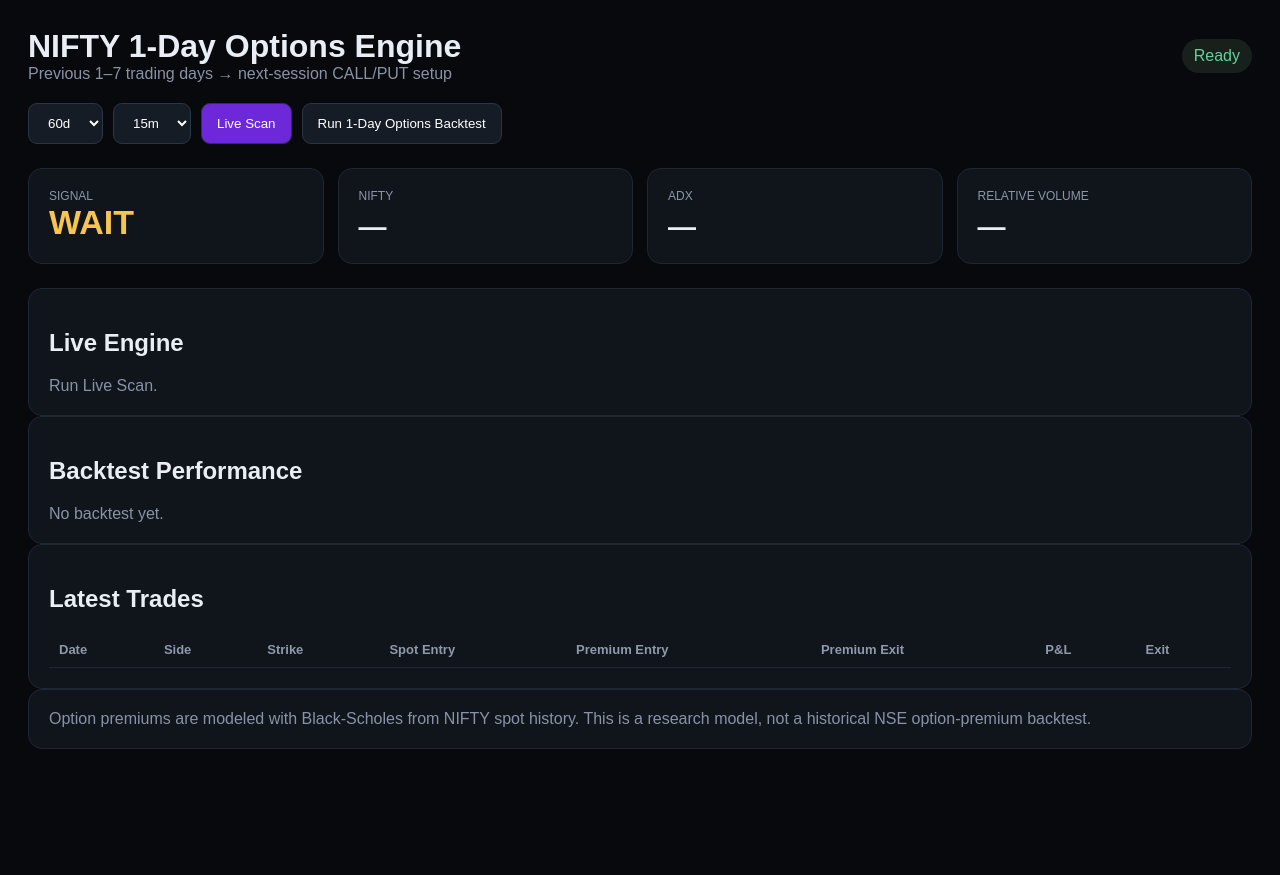
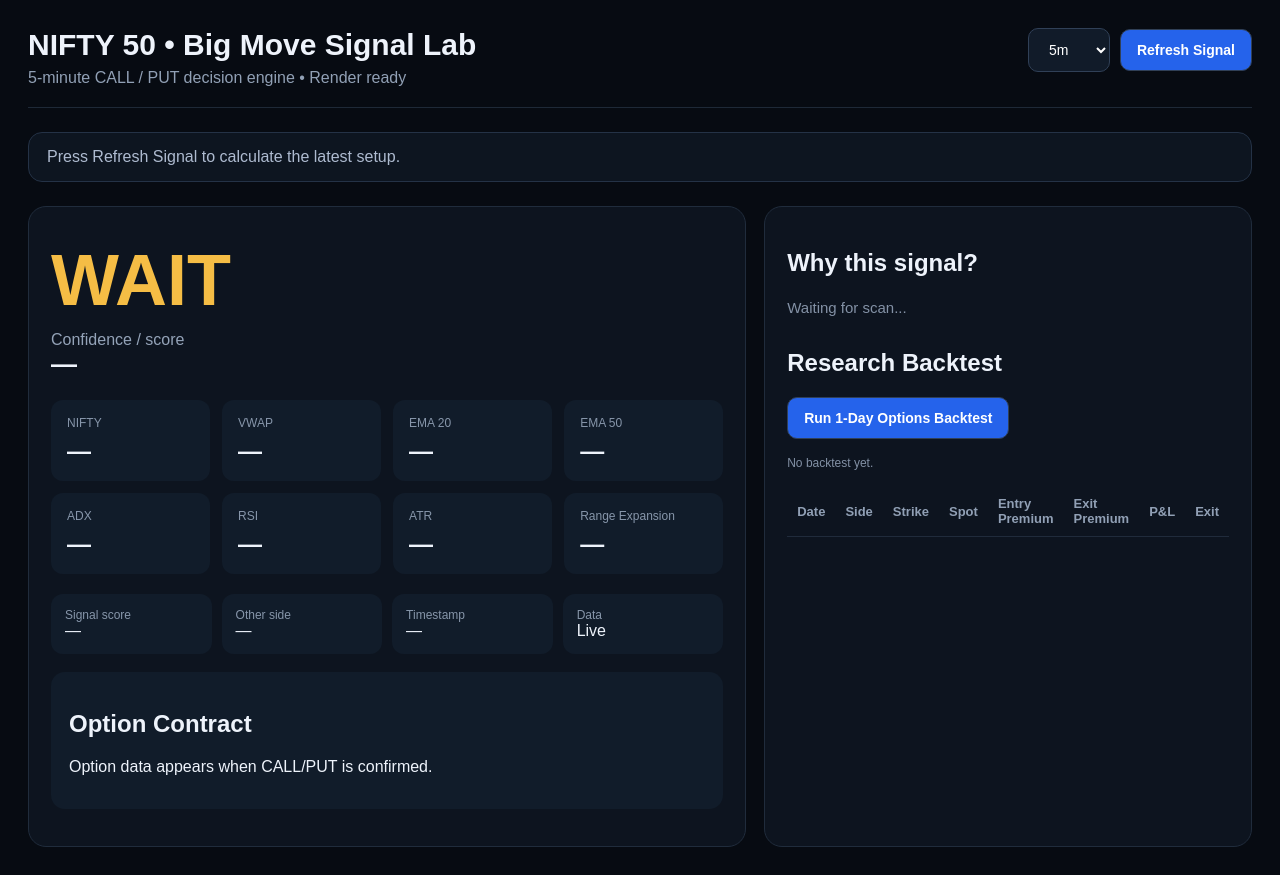
Before and after one commit to chandraprakashpacharya-cloud/nifty-big-move-lab, a plain HTML site: page static/index.html in a window 1280 px wide. Before the commit the page ends 800 px from the top, so only its background shows below. Drawn offline with nearby package versions, Linux system fonts and the light colour scheme.

Commit message:
Update index.html

```diff
--- a/static/index.html
+++ b/static/index.html
@@ -1,29 +1,168 @@
-<!doctype html><html><head><meta charset="utf-8"><meta name="viewport" content="width=device-width,initial-scale=1">
-<title>NIFTY 1-Day Options Engine</title><script src="https://cdn.jsdelivr.net/npm/chart.js"></script>
+<!doctype html>
+<html>
+<head>
+<meta charset="utf-8">
+<meta name="viewport" content="width=device-width,initial-scale=1">
+<title>NIFTY 50 • Big Move Signal Lab</title>
 <style>
-*{box-sizing:border-box}body{margin:0;background:#07090d;color:#e9edf5;font-family:Arial,sans-serif}.c{max-width:1400px;margin:auto;padding:28px}
-.top{display:flex;justify-content:space-between;align-items:center}.muted{color:#8993a5}h1{margin:0}.grid{display:grid;grid-template-columns:repeat(4,1fr);gap:14px;margin:24px 0}
-.card,.panel{background:#10141b;border:1px solid #202734;border-radius:14px;padding:20px}.label{font-size:12px;color:#8c96a8;text-transform:uppercase}.value{font-size:28px;font-weight:700;margin-top:8px}.signal{font-size:34px;font-weight:800}.call{color:#36d399}.put{color:#ff6b81}.wait{color:#f5c451}
-.controls{display:flex;gap:10px;flex-wrap:wrap;margin:20px 0}button,select{background:#161c25;border:1px solid #2c3544;color:#fff;padding:11px 15px;border-radius:9px}button{cursor:pointer}.primary{background:#6d28d9}
-.status{padding:8px 12px;border-radius:999px;background:#18201b;color:#61d39b}table{width:100%;border-collapse:collapse}th,td{padding:10px;border-bottom:1px solid #202734;text-align:left;font-size:13px}th{color:#8f99aa}
-@media(max-width:900px){.grid{grid-template-columns:repeat(2,1fr)}}@media(max-width:600px){.grid{grid-template-columns:1fr}.c{padding:15px}}
-</style></head><body><div class="c">
-<div class="top"><div><h1>NIFTY 1-Day Options Engine</h1><div class="muted">Previous 1–7 trading days → next-session CALL/PUT setup</div></div><span id="status" class="status">Ready</span></div>
-<div class="controls"><select id="period"><option>30d</option><option selected>60d</option><option>90d</option></select>
-<select id="interval"><option>5m</option><option selected>15m</option><option>30m</option><option>60m</option></select>
-<button class="primary" onclick="scan()">Live Scan</button><button onclick="bt()">Run 1-Day Options Backtest</button></div>
-<div class="grid"><div class="card"><div class="label">Signal</div><div id="signal" class="signal wait">WAIT</div></div>
-<div class="card"><div class="label">NIFTY</div><div id="price" class="value">—</div></div><div class="card"><div class="label">ADX</div><div id="adx" class="value">—</div></div><div class="card"><div class="label">Relative Volume</div><div id="rvol" class="value">—</div></div></div>
-<div class="panel"><h2>Live Engine</h2><div id="reasons" class="muted">Run Live Scan.</div></div>
-<div class="panel"><h2>Backtest Performance</h2><div id="metrics" class="muted">No backtest yet.</div></div>
-<div class="panel"><h2>Latest Trades</h2><div style="overflow:auto"><table><thead><tr><th>Date</th><th>Side</th><th>Strike</th><th>Spot Entry</th><th>Premium Entry</th><th>Premium Exit</th><th>P&L</th><th>Exit</th></tr></thead><tbody id="trades"></tbody></table></div></div>
-<div class="panel muted">Option premiums are modeled with Black-Scholes from NIFTY spot history. This is a research model, not a historical NSE option-premium backtest.</div>
+*{box-sizing:border-box}
+body{margin:0;background:#070b12;color:#eef3fb;font-family:Arial,sans-serif}
+.wrap{max-width:1500px;margin:auto;padding:28px}
+header{display:flex;justify-content:space-between;gap:20px;align-items:flex-start;border-bottom:1px solid #1e2937;padding-bottom:20px}
+h1{margin:0;font-size:30px}.sub{color:#91a0b5;margin-top:7px}
+.controls{display:flex;gap:10px;align-items:center}
+select,button{background:#111b29;border:1px solid #304057;color:white;border-radius:10px;padding:12px 16px;font-size:14px}
+button{background:#2563eb;cursor:pointer;font-weight:700}
+button:hover{filter:brightness(1.1)}
+.banner{margin:24px 0;padding:15px 18px;border:1px solid #243246;background:#0d1520;border-radius:14px;color:#aebbd0}
+.grid{display:grid;grid-template-columns:1.2fr .8fr;gap:18px}
+.panel{background:#0d141f;border:1px solid #202c3c;border-radius:18px;padding:22px}
+.signal{font-size:72px;font-weight:900;margin:10px 0}
+.call{color:#36d399}.put{color:#ff647c}.wait{color:#f5bd45}
+.conf{font-size:16px;color:#94a3b8}.big{font-size:26px;font-weight:800}
+.stats{display:grid;grid-template-columns:repeat(4,1fr);gap:12px;margin-top:20px}
+.stat{background:#111c2a;border-radius:12px;padding:16px}.label{font-size:12px;color:#8796aa}.value{font-size:24px;font-weight:800;margin-top:7px}
+.checks{display:grid;grid-template-columns:repeat(4,1fr);gap:10px;margin-top:20px}
+.check{background:#111c2a;border-radius:12px;padding:14px}.ok{color:#35d399}.bad{color:#ff647c}
+.option{margin-top:18px;background:#111c2a;border-radius:14px;padding:18px}
+.optiongrid{display:grid;grid-template-columns:repeat(4,1fr);gap:10px}
+table{width:100%;border-collapse:collapse;margin-top:14px}
+th,td{padding:10px;border-bottom:1px solid #202b3b;text-align:left;font-size:13px}th{color:#91a0b5}
+.note{font-size:12px;color:#8391a5;line-height:1.5;margin-top:15px}
+@media(max-width:950px){.grid{grid-template-columns:1fr}.stats,.checks,.optiongrid{grid-template-columns:repeat(2,1fr)}}
+@media(max-width:600px){.wrap{padding:15px}header{display:block}.controls{margin-top:15px}.stats,.checks,.optiongrid{grid-template-columns:1fr}.signal{font-size:55px}}
+</style>
+</head>
+<body>
+<div class="wrap">
+<header>
+<div>
+<h1>NIFTY 50 • Big Move Signal Lab</h1>
+<div class="sub">5-minute CALL / PUT decision engine • Render ready</div>
 </div>
+<div class="controls">
+<select id="interval">
+<option selected>5m</option><option>15m</option><option>30m</option><option>60m</option>
+</select>
+<button onclick="scan()">Refresh Signal</button>
+</div>
+</header>
+
+<div id="banner" class="banner">Press Refresh Signal to calculate the latest setup.</div>
+
+<div class="grid">
+<section class="panel">
+<div id="signal" class="signal wait">WAIT</div>
+<div class="conf">Confidence / score</div>
+<div id="score" class="big">—</div>
+
+<div class="stats">
+<div class="stat"><div class="label">NIFTY</div><div id="price" class="value">—</div></div>
+<div class="stat"><div class="label">VWAP</div><div id="vwap" class="value">—</div></div>
+<div class="stat"><div class="label">EMA 20</div><div id="ema20" class="value">—</div></div>
+<div class="stat"><div class="label">EMA 50</div><div id="ema50" class="value">—</div></div>
+<div class="stat"><div class="label">ADX</div><div id="adx" class="value">—</div></div>
+<div class="stat"><div class="label">RSI</div><div id="rsi" class="value">—</div></div>
+<div class="stat"><div class="label">ATR</div><div id="atr" class="value">—</div></div>
+<div class="stat"><div class="label">Range Expansion</div><div id="rvol" class="value">—</div></div>
+</div>
+
+<div class="checks">
+<div class="check"><div class="label">Signal score</div><div id="score2">—</div></div>
+<div class="check"><div class="label">Other side</div><div id="other">—</div></div>
+<div class="check"><div class="label">Timestamp</div><div id="time">—</div></div>
+<div class="check"><div class="label">Data</div><div id="data">Live</div></div>
+</div>
+
+<div class="option">
+<h2>Option Contract</h2>
+<div id="optionText">Option data appears when CALL/PUT is confirmed.</div>
+<div id="optionGrid" class="optiongrid" style="margin-top:15px"></div>
+</div>
+
+<div class="note" id="note"></div>
+</section>
+
+<section class="panel">
+<h2>Why this signal?</h2>
+<div id="reasons" class="note" style="font-size:15px">Waiting for scan...</div>
+<h2 style="margin-top:30px">Research Backtest</h2>
+<button onclick="backtest()">Run 1-Day Options Backtest</button>
+<div id="metrics" class="note">No backtest yet.</div>
+<div style="overflow:auto"><table>
+<thead><tr><th>Date</th><th>Side</th><th>Strike</th><th>Spot</th><th>Entry Premium</th><th>Exit Premium</th><th>P&L</th><th>Exit</th></tr></thead>
+<tbody id="trades"></tbody>
+</table></div>
+</section>
+</div>
+</div>
+
 <script>
-async function scan(){document.getElementById("status").textContent="Scanning...";try{let r=await fetch(`/api/scan?period=${period.value}&interval=${interval.value}`),j=await r.json();if(j.status!="ok")throw Error(j.error);
-let s=document.getElementById("signal");s.textContent=j.signal;s.className="signal "+(j.signal=="CALL"?"call":j.signal=="PUT"?"put":"wait");
-price.textContent=j.price;adx.textContent=j.adx;rvol.textContent=j.rvol+"x";reasons.textContent=j.reasons.length?j.reasons.join(" • "):"No qualifying setup.";status.textContent="Live"}catch(e){status.textContent="Error";reasons.textContent=e.message}}
-async function bt(){status.textContent="Backtesting...";try{let r=await fetch(`/api/option-backtest?period=${period.value}&interval=${interval.value}`),j=await r.json();if(j.status!="ok")throw Error(j.error);let m=j.metrics;
-metrics.innerHTML=`Trades: <b>${m.trades}</b> &nbsp; Wins: <b>${m.wins}</b> &nbsp; Losses: <b>${m.losses}</b> &nbsp; Win rate: <b>${m.win_rate}%</b> &nbsp; Net P&L: <b>₹${m.net_pnl}</b> &nbsp; Return: <b>${m.return_pct}%</b> &nbsp; Max DD: <b>₹${m.max_drawdown}</b> &nbsp; Final: <b>₹${m.final_equity}</b>`;
-trades.innerHTML="";j.trades.slice(-30).reverse().forEach(t=>{let tr=document.createElement("tr");tr.innerHTML=`<td>${t.date}</td><td>${t.side}</td><td>${t.strike}</td><td>${t.spot_entry}</td><td>${t.premium_entry}</td><td>${t.premium_exit}</td><td>₹${t.pnl}</td><td>${t.exit_reason}</td>`;trades.appendChild(tr)});status.textContent="Backtest complete"}catch(e){status.textContent="Error";metrics.textContent=e.message}}
-</script></body></html>
+const $=id=>document.getElementById(id);
+
+async function scan(){
+  $("banner").textContent="Scanning latest NIFTY candles...";
+  try{
+    const r=await fetch(`/api/scan?period=${$("interval").value==="5m"?"5d":"30d"}&interval=${$("interval").value}`);
+    const j=await r.json();
+    if(j.status!=="ok") throw new Error(j.error||"Scan failed");
+
+    $("banner").textContent="Signal calculated successfully.";
+    $("signal").textContent=j.signal;
+    $("signal").className="signal "+(j.signal==="CALL"?"call":j.signal==="PUT"?"put":"wait");
+    $("score").textContent=`${j.score}/7`;
+    $("price").textContent=j.price;
+    $("vwap").textContent=j.vwap;
+    $("ema20").textContent=j.ema20;
+    $("ema50").textContent=j.ema50;
+    $("adx").textContent=j.adx;
+    $("rsi").textContent=j.rsi;
+    $("atr").textContent=j.atr;
+    $("rvol").textContent=j.rvol+"x";
+    $("score2").textContent=j.score;
+    $("other").textContent=j.other_score;
+    $("time").textContent=j.timestamp;
+    $("reasons").innerHTML=j.reasons.length?j.reasons.map(x=>`<div style="margin:8px 0">✓ ${x}</div>`).join(""):"No qualifying setup.";
+    $("note").textContent=j.data_note||"";
+    renderOption(j.option,j.option_error);
+  }catch(e){
+    $("banner").textContent="Error: "+e.message;
+    $("signal").textContent="WAIT";
+    $("score").textContent="—";
+    $("reasons").textContent="The engine could not calculate a usable signal.";
+  }
+}
+
+function renderOption(o,err){
+  if(!o){
+    $("optionText").textContent=err||"No option contract selected because the signal is WAIT.";
+    $("optionGrid").innerHTML="";
+    return;
+  }
+  $("optionText").innerHTML=`<b>${o.type} ${o.strike}</b> • Expiry: ${o.expiry}`;
+  const vals=[
+    ["LTP",o.ltp],["Buy zone",`${o.buy_zone_low} – ${o.buy_zone_high}`],
+    ["Stop",o.stop],["Target 1",o.target1],["Target 2",o.target2]
+  ];
+  $("optionGrid").innerHTML=vals.map(v=>`<div class="stat"><div class="label">${v[0]}</div><div class="value">${v[1]}</div></div>`).join("");
+}
+
+async function backtest(){
+  $("metrics").textContent="Backtest running...";
+  try{
+    const r=await fetch(`/api/option-backtest?period=60d&interval=15m`);
+    const j=await r.json();
+    if(j.status!=="ok") throw new Error(j.error||"Backtest failed");
+    const m=j.metrics;
+    $("metrics").innerHTML=`Trades <b>${m.trades}</b> • Win rate <b>${m.win_rate}%</b> • Net P&L <b>₹${m.net_pnl}</b> • Return <b>${m.return_pct}%</b> • Max DD <b>₹${m.max_drawdown}</b> • Final equity <b>₹${m.final_equity}</b>`;
+    $("trades").innerHTML="";
+    j.trades.slice(-30).reverse().forEach(t=>{
+      const tr=document.createElement("tr");
+      tr.innerHTML=`<td>${t.date}</td><td>${t.side}</td><td>${t.strike}</td><td>${t.spot_entry}</td><td>${t.premium_entry}</td><td>${t.premium_exit}</td><td>₹${t.pnl}</td><td>${t.exit_reason}</td>`;
+      $("trades").appendChild(tr);
+    });
+  }catch(e){$("metrics").textContent="Backtest error: "+e.message}
+}
+</script>
+</body>
+</html>
```
